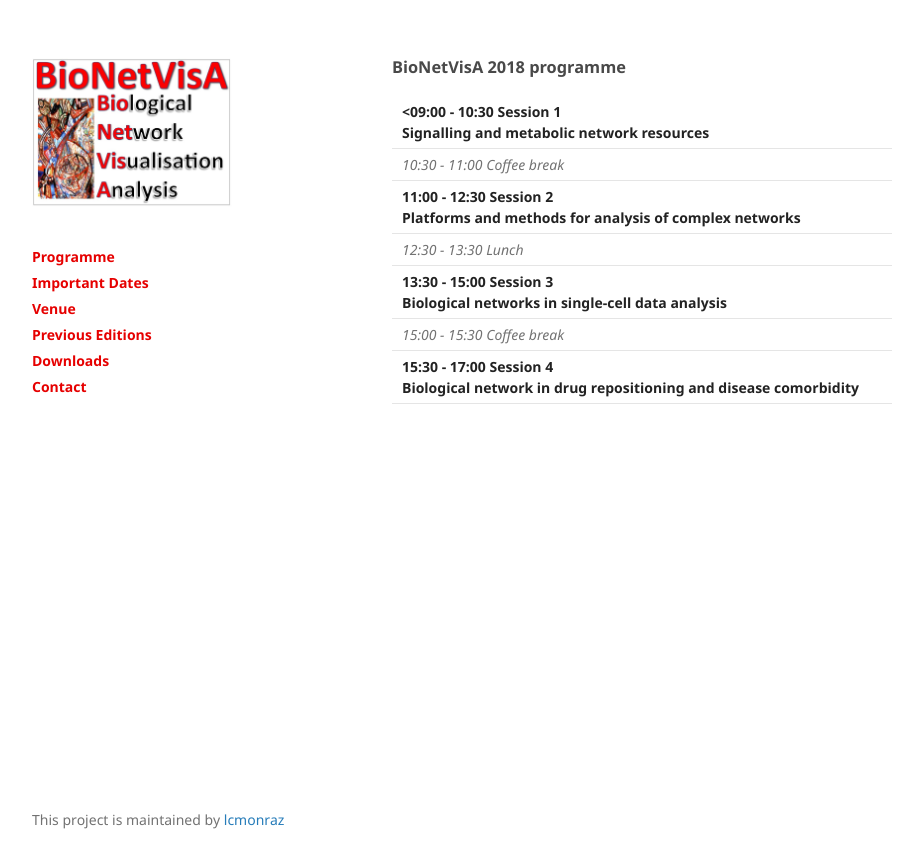
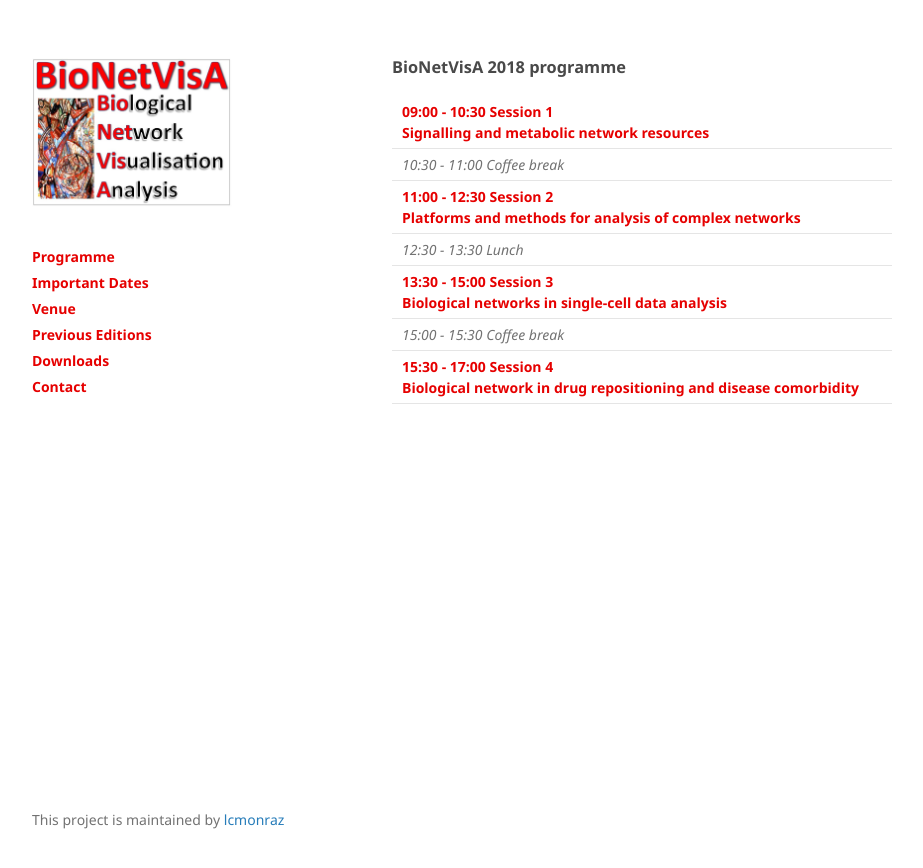
Before and after one commit to lcmonraz/Bionetvisa.github.io, a Jekyll site: the page built from pages/programme.md, in a window 1280 px wide. Shown: the top 868 px of the page, without its empty margins (178-1101 px from the left). Built offline with Jekyll 4.4.1, drawn with Linux system fonts in a browser that asks for light colours.

Commit message:
Update programme.md

```diff
--- a/pages/programme.md
+++ b/pages/programme.md
@@ -10,11 +10,11 @@ permalink: /programme
 ### BioNetVisA 2018 programme
 
 <table>
-<tr><td><strong><09:00 - 10:30 Session 1<br />Signalling and metabolic network resources</strong></td></tr>
+<tr><td><strong><font color="#e60000">09:00 - 10:30 Session 1<br />Signalling and metabolic network resources</font></strong></td></tr>
 <tr><td><i>10:30 - 11:00 Coffee break</i></td></tr>
-<tr><td><strong>11:00 - 12:30 Session 2<br />Platforms and methods for analysis of complex networks</strong></td></tr>
+<tr><td><strong><font color="#e60000">11:00 - 12:30 Session 2<br />Platforms and methods for analysis of complex networks</font></strong></td></tr>
 <tr><td><i>12:30 - 13:30 Lunch</i></td></tr>
-<tr><td><strong>13:30 - 15:00 Session 3<br />Biological networks in single-cell data analysis</strong></td></tr>
+<tr><td><strong><font color="#e60000">13:30 - 15:00 Session 3<br />Biological networks in single-cell data analysis</font></strong></td></tr>
 <tr><td><i>15:00 - 15:30 Coffee break</i></td></tr>
-<tr><td><strong>15:30 - 17:00 Session 4<br />Biological network in drug repositioning and disease comorbidity</strong></td></tr>
+<tr><td><strong><font color="#e60000">15:30 - 17:00 Session 4<br />Biological network in drug repositioning and disease comorbidity</font></strong></td></tr>
 </table>
```
